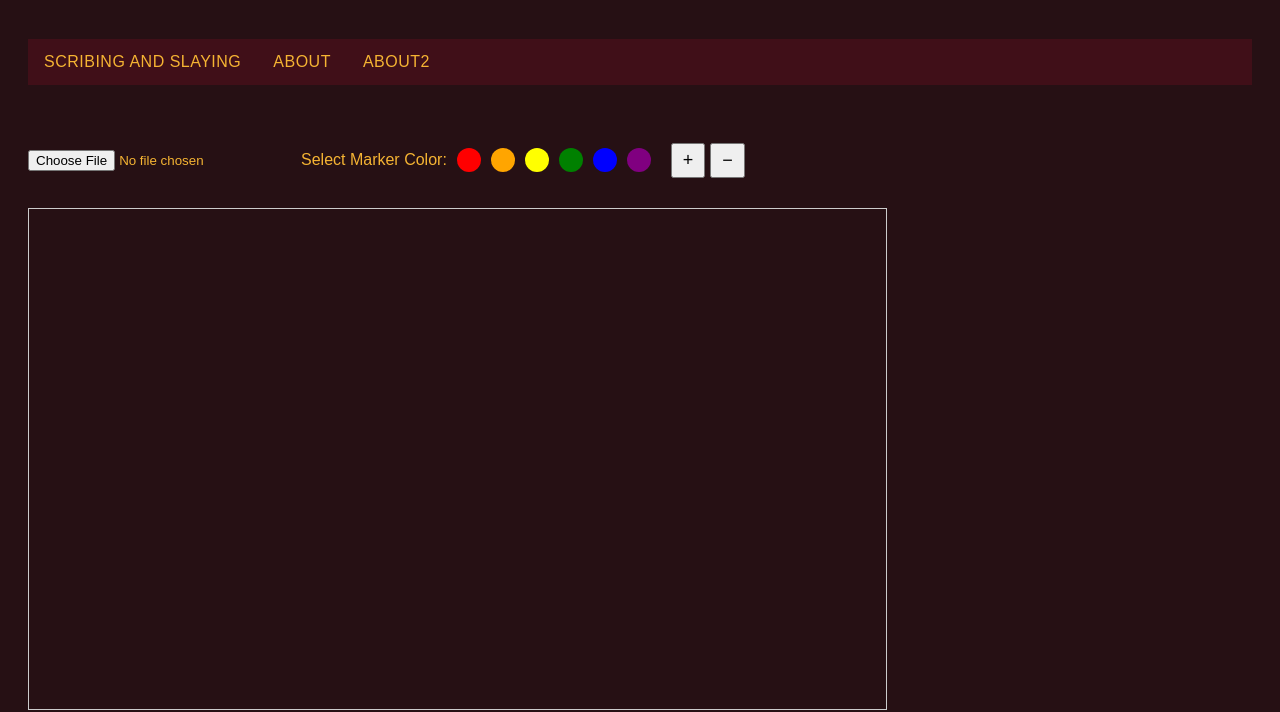
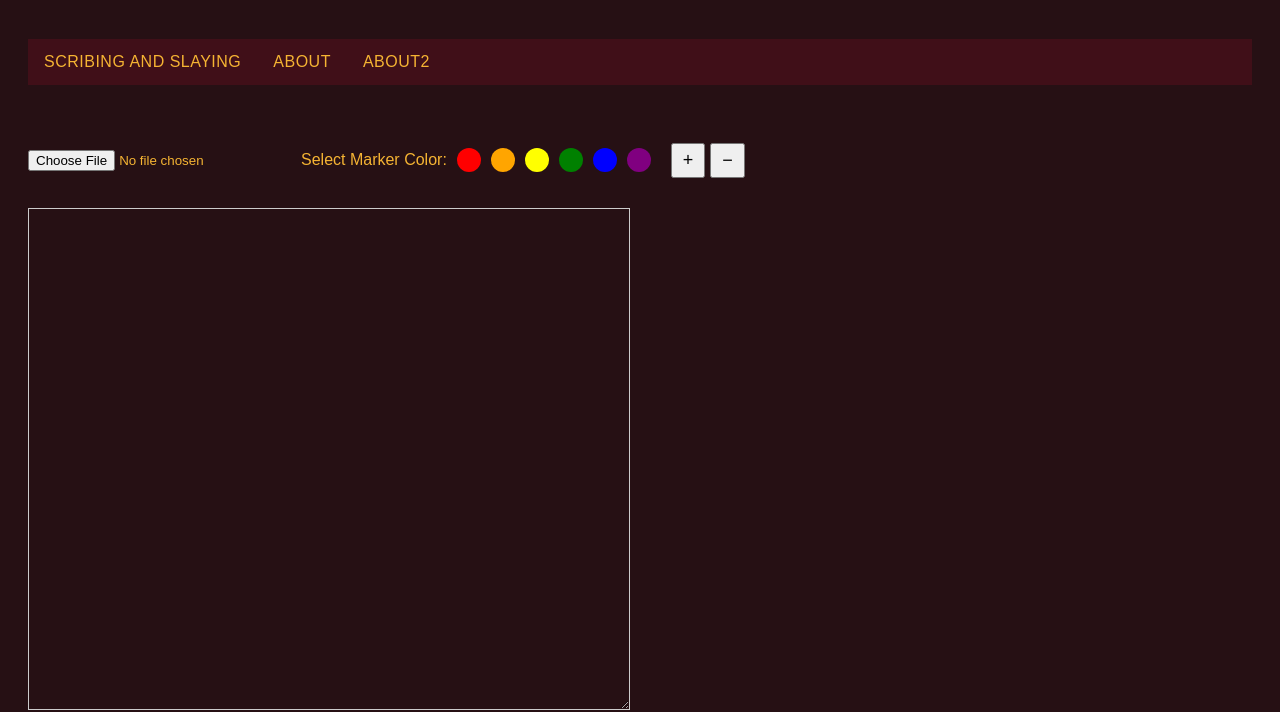
Before and after one commit to UltraDragon14/ultradragon14.github.io, a plain HTML site: page index.html in a window 1280 px wide. Shown: the part 89-801 px from the top of the page. Drawn offline with nearby package versions, Linux system fonts and the light colour scheme.

Commit message:
Update style.css

```diff
--- a/style.css
+++ b/style.css
@@ -60,15 +60,18 @@ body {
     cursor: pointer;
 }
 #mapContainer {
-    width: 70%;
+    resize: both;
+    overflow: auto;
+    width: 600px;
     height: 500px;
+    min-width: 200px;
+    min-height: 200px;
     border: 1px solid #ccc;
-    overflow: hidden;
     position: relative;
+    display: inline-block;
+    vertical-align: top;
+    margin-right: 20px;
     cursor: grab;
-}
-#mapContainer:active {
-    cursor: grabbing;
 }
 #mapZoom {
     transform-origin: top left;
```
